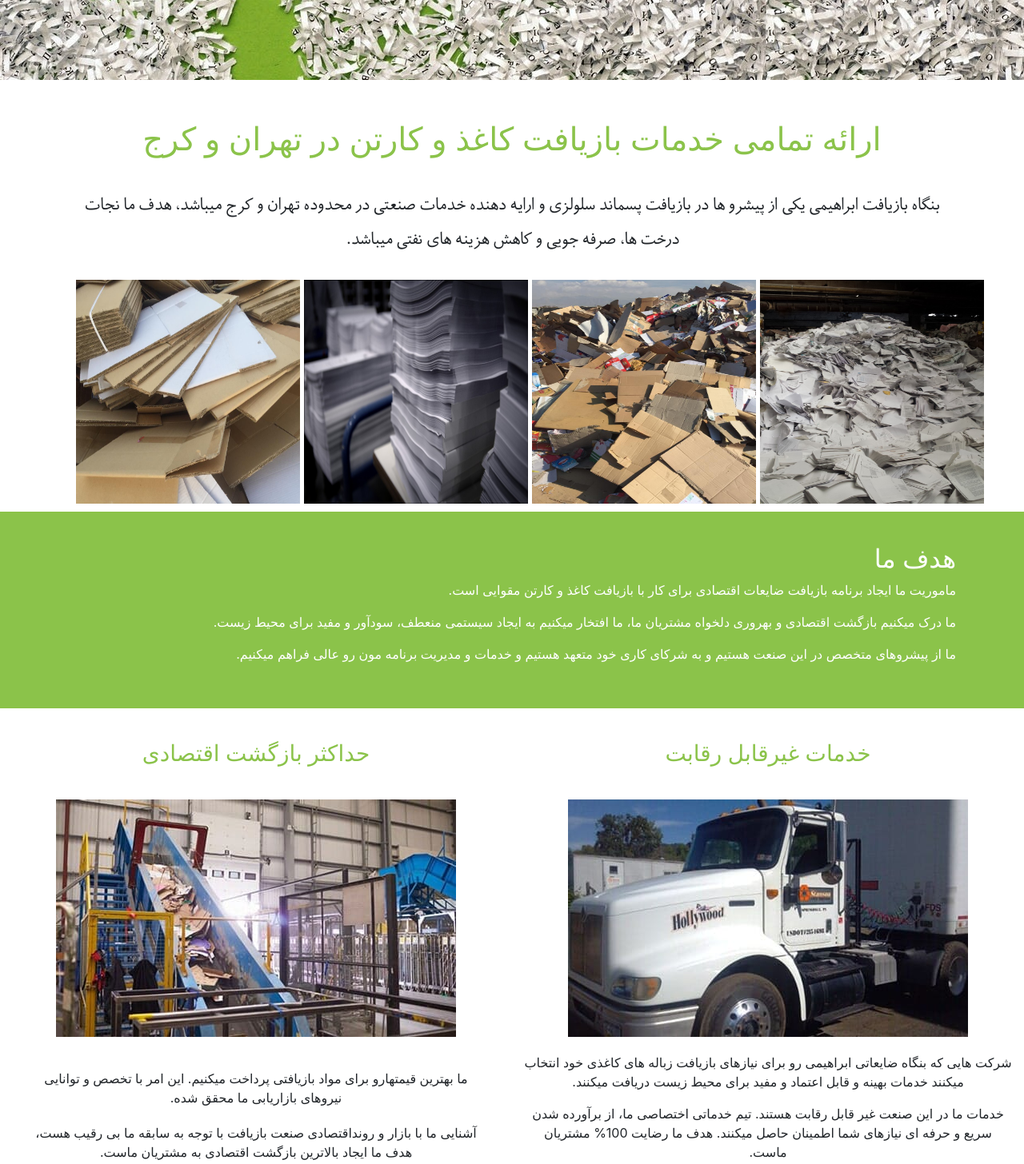
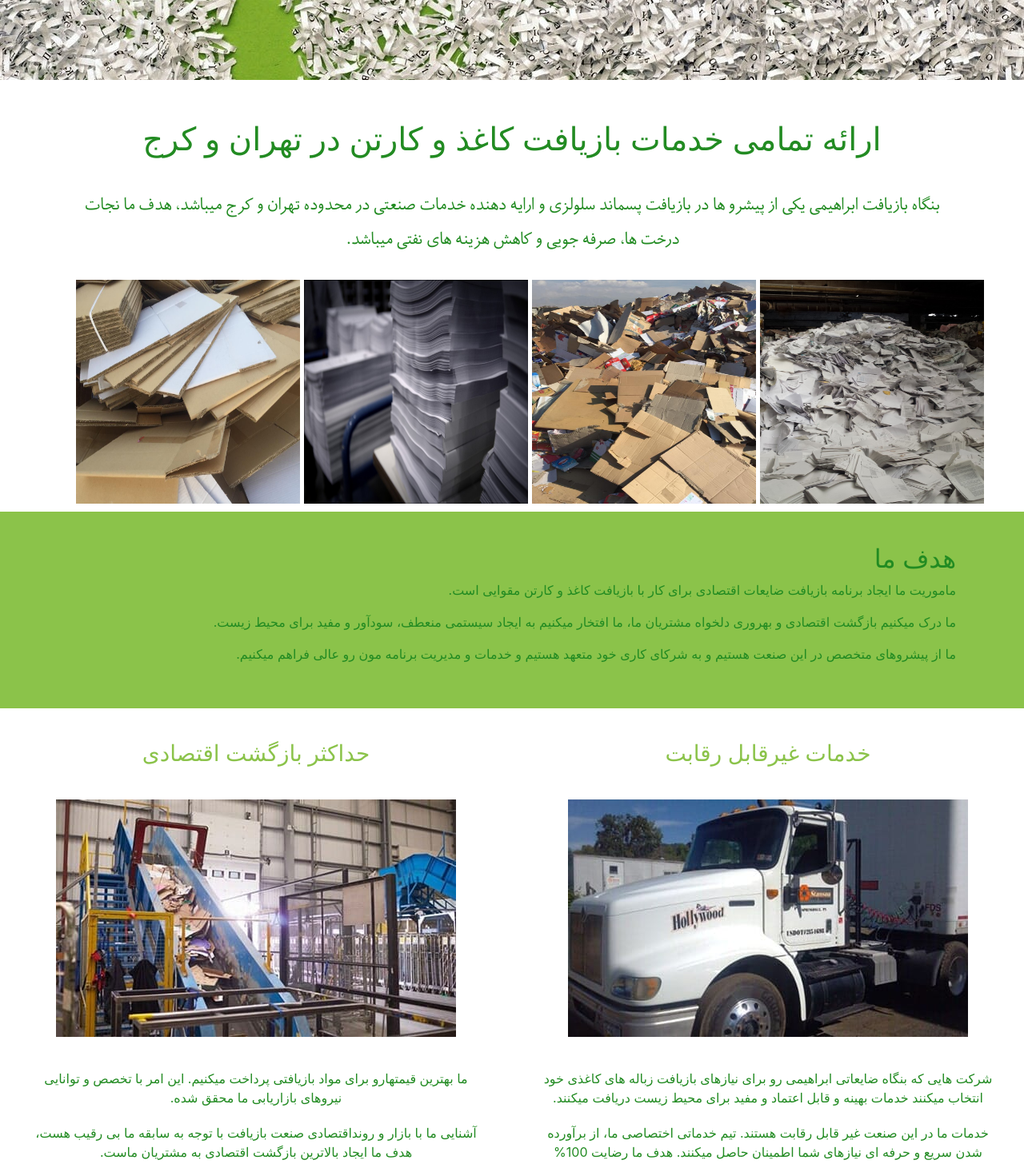
Before and after one commit to najdi123/recycling2, a React (Create React App) app: page / in a window 1280 px wide. Shown: the part 500-1956 px from the top of the page at 80% size. Built offline with nearby package versions, Linux system fonts and the light colour scheme.

Commit message:
changed some fonts color to forestGreen

```diff
--- a/src/components/MainFarsi.js
+++ b/src/components/MainFarsi.js
@@ -59,11 +59,11 @@ class Main extends Component {
                             <h3 className="sect-4-title">خدمات غیرقابل رقابت</h3>
                             <img className="sect-4-image" src={pic6} alt=""/>
 
-                            <p>
+                            <p className="sect-4-text">
                                 شرکت هایی که بنگاه ضایعاتی ابراهیمی رو برای نیازهای بازیافت زباله های کاغذی خود انتخاب میکنند خدمات بهینه و قابل اعتماد و مفید برای محیط زیست دریافت میکنند.
                             </p>
 
-                            <p>
+                            <p className="sect-4-text">
                                 خدمات ما در این صنعت غیر قابل رقابت هستند. تیم خدماتی اختصاصی ما، از برآورده شدن سریع و حرفه ای نیازهای شما اطمینان حاصل میکنند. هدف ما رضایت 100% مشتریان ماست.
                             </p>
                         </span>
--- a/src/components/main.css
+++ b/src/components/main.css
@@ -51,6 +51,8 @@
 .welcome-text {
     font: 25px "three";
     padding: 10px;
+
+    color: #228B22;
 }
 .three {
     display: block;
--- a/src/pages/newcss.css
+++ b/src/pages/newcss.css
@@ -9,14 +9,15 @@
 }
 .sect-2 {
     padding: 20px;
+
 }
 .pad {
-
+    color: #228B22;
     padding: 20px 0 20px 0;
 }
 .sect-3 {
     background-color: #8bc34a;
-    color: white;
+    color: #228B22;
     text-align: left;
     padding: 40px;
 }
@@ -29,6 +30,9 @@
     /*font-family: four;*/
     margin: 20px;
     /*text-align: left;*/
+}
+.sect-4-text {
+    color: #228B22;
 }
 .sect-6-title {
     color: #8bc34a;
```
